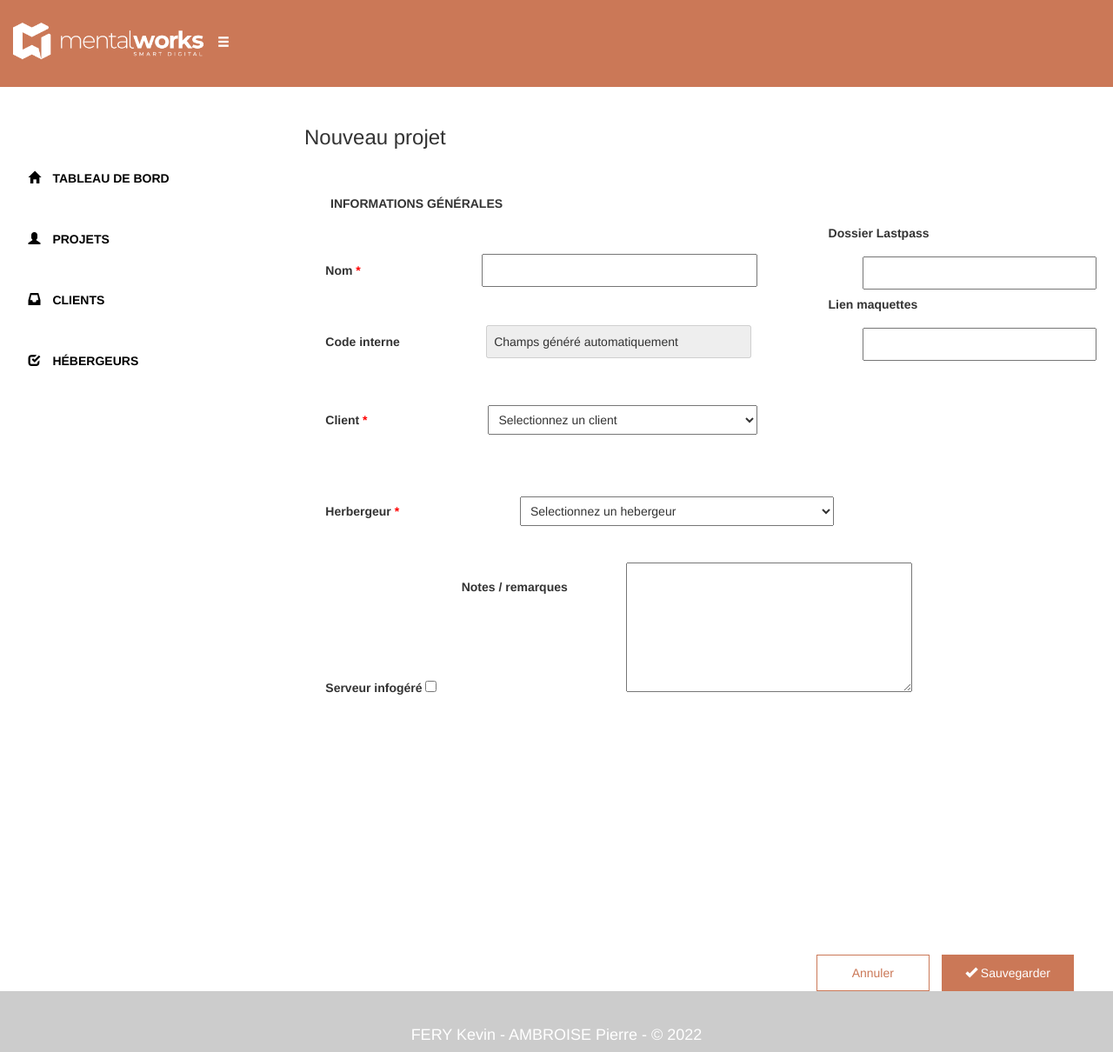
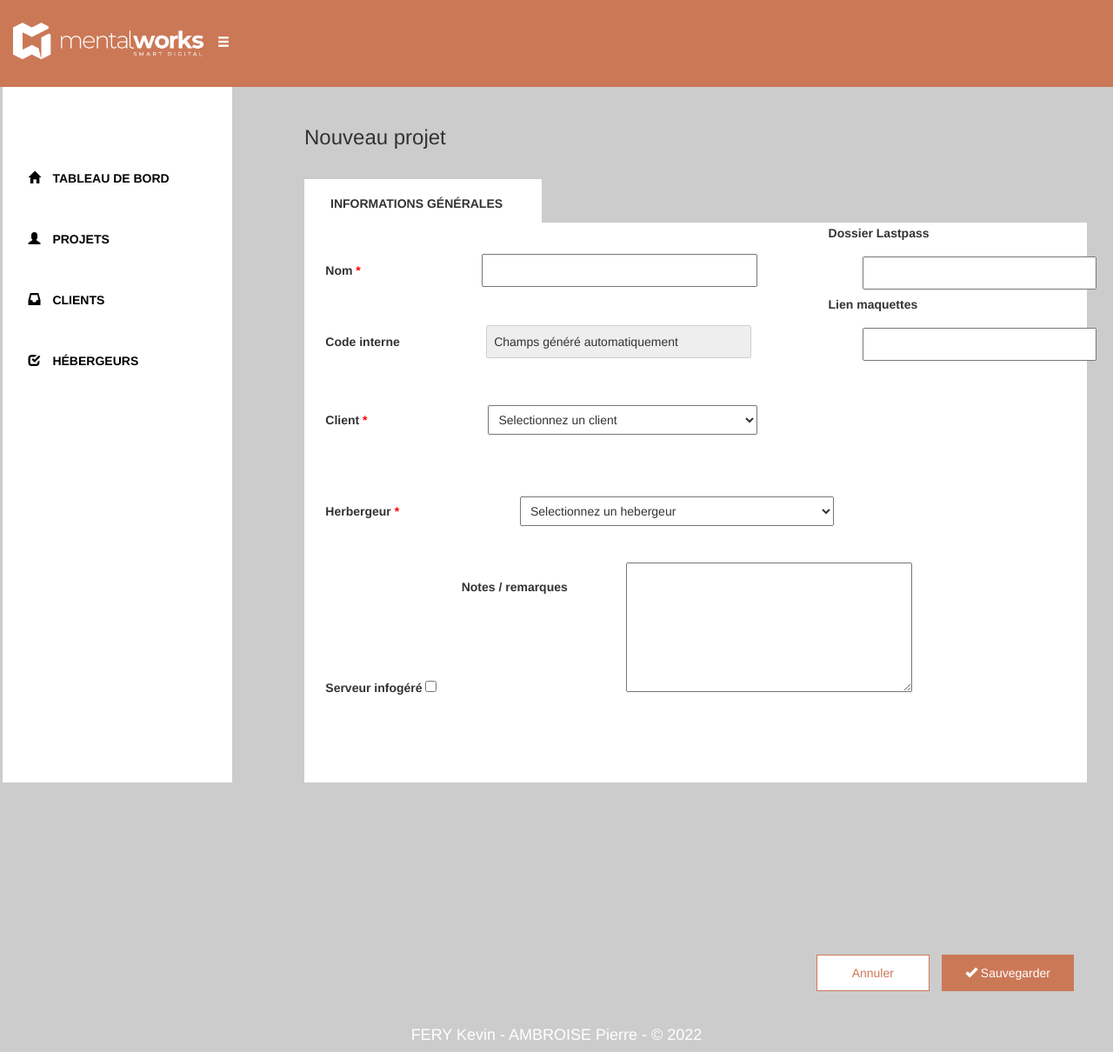
Before and after one commit to Fan2Shrek/Projet_PHP, a PHP site: page /Project/Insert.php in a window 1280 px wide. Shown: the whole page at 87% size. Run offline with PHP 8.4, Linux system fonts and the light colour scheme; data comes from the database, SQL or seed files in the repository; some libraries are stand-ins or nearby versions.

Commit message:
updated css

```diff
--- a/Customer/Insert.php
+++ b/Customer/Insert.php
@@ -50,7 +50,7 @@
 
         <?php require '../layout/navbar.php' ?>
 
-        <section id="insertClient">
+        <section id="insert">
 
             <div class="container-fluid">
                 <div class="row">
--- a/Customer/View.php
+++ b/Customer/View.php
@@ -5,6 +5,7 @@
 use App\Repository\CustomerRepository;
 
 $customer = CustomerRepository::getCustomer();
+
 ?>
 
 <!DOCTYPE html>
--- a/Host/Insert.php
+++ b/Host/Insert.php
@@ -48,7 +48,7 @@
 
         <?php require '../layout/navbar.php' ?>
 
-        <section id="insertClient">
+        <section id="insert">
 
             <div class="container-fluid">
                 <div class="row">
--- a/Host/View.php
+++ b/Host/View.php
@@ -5,6 +5,7 @@
 use App\Repository\HostRepository;
 
 $host = HostRepository::getHost();
+
 ?>
 
 <!DOCTYPE html>
--- a/Project/Insert.php
+++ b/Project/Insert.php
@@ -64,7 +64,7 @@
 
         <?php require '../layout/navbar.php' ?>
 
-        <section id="insertProjet">
+        <section id="insert">
 
             <div class="container-fluid">
                 <div class="row">
--- a/public/css/styles.css
+++ b/public/css/styles.css
@@ -147,7 +147,7 @@
 
 /* INSERT CLIENT */
 
-#insertClient{
+#insert{
     background-color: #ccc;
     padding-bottom: 0px;
 }
```
